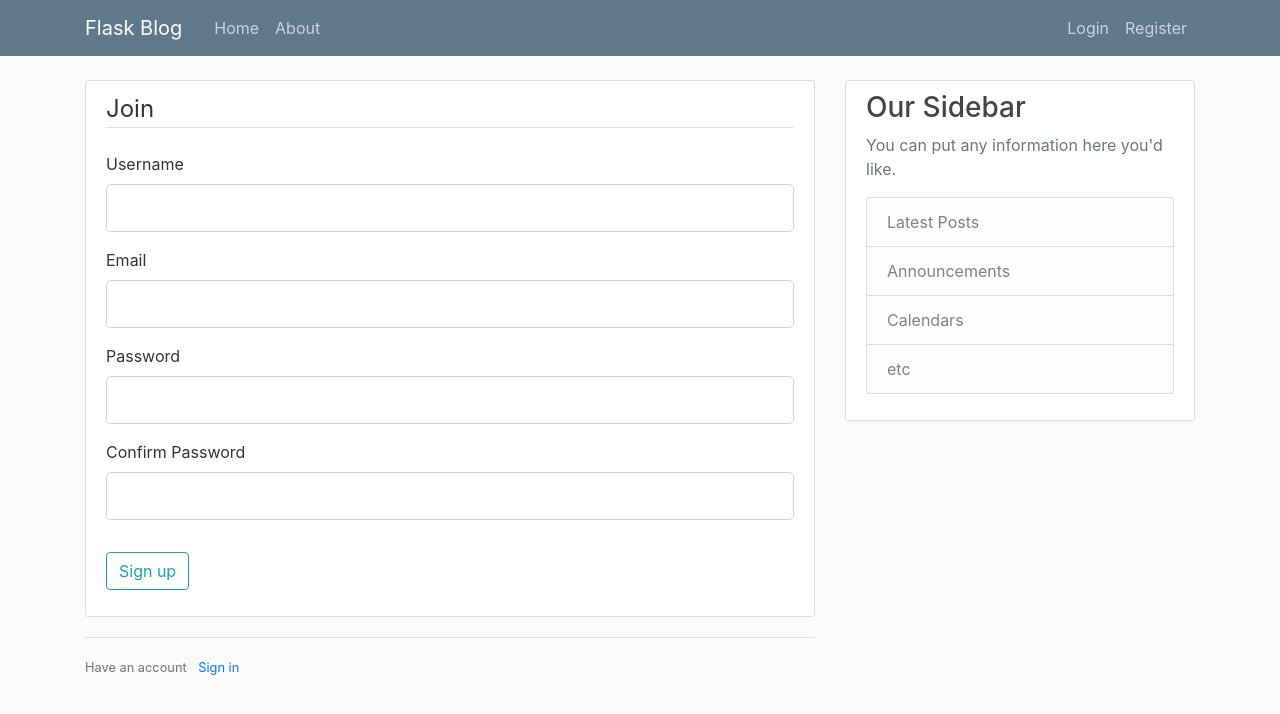
After one commit to MohamadBouchi/flask-blog, a Flask app: template templates/register.html in a window 1280 px wide. The commit adds this page. Shown: the top 714 px of the page. Run offline with Flask 2, Linux system fonts and the light colour scheme; the template is opened without the code that fills it: values that come from a table or form of the project are taken from there, others are empty; some libraries are stand-ins or nearby versions.

Commit message:
add register and login template, authentication and flash messages, install flask-wtf

```diff
--- a/flaskblog.py
+++ b/flaskblog.py
@@ -1,7 +1,9 @@
-from flask import Flask, render_template, url_for
+from flask import Flask, render_template, url_for, flash, redirect
+from forms import RegistrationForm, LoginForm
 
 app = Flask(__name__)
 
+app.config['SECRET_KEY'] = '31da0ee3646ae04f456db0a344bab17d'
 
 posts = [
     {
@@ -36,7 +38,25 @@ def about():
     return render_template('about.html', title='about')
 
 
+@app.route("/register", methods=['GET', 'POST'])
+def register():
+    form = RegistrationForm()
+    if form.validate_on_submit():
+        flash(f'Account created for {form.username.data}', 'success')
+        return redirect(url_for('home'))
+    return render_template('register.html', title='register', form=form)
+
+
+@app.route("/login", methods=['GET', 'POST'])
+def login():
+    form = LoginForm()
+    if form.email.data == 'admin@blog.com' and form.password.data == 'password':
+        flash('you have been logged in', 'success')
+        return redirect(url_for('home'))
+    else:
+        flash('login unsuccessful', 'danger')
+    return render_template('login.html', title='login', form=form)
+
+
 if __name__ == '__main__':
     app.run(debug=True)
-
-video 3
--- /dev/null
+++ b/forms.py
@@ -0,0 +1,18 @@
+from flask_wtf import FlaskForm
+from wtforms import StringField, PasswordField, SubmitField, BooleanField
+from wtforms.validators import DataRequired, Length, Email, EqualTo
+
+
+class RegistrationForm(FlaskForm):
+    username = StringField('Username', validators=[DataRequired(), Length(min=2, max=20)])
+    email = StringField('Email', validators=[DataRequired(), Email()])
+    password = PasswordField('Password', validators=[DataRequired()])
+    confirm_password = PasswordField('Confirm Password', validators=[DataRequired(), EqualTo('password')])
+    submit = SubmitField('Sign up')
+
+
+class LoginForm(FlaskForm):
+    email = StringField('Email', validators=[DataRequired(), Email()])
+    password = PasswordField('Password', validators=[DataRequired()])
+    remember = BooleanField('Remember Me')
+    submit = SubmitField('Login')
--- a/templates/layout.html
+++ b/templates/layout.html
@@ -41,6 +41,13 @@
         <main role="main" class="container">
           <div class="row">
             <div class="col-md-8">
+              {% with messages = get_flashed_messages(with_categories=true) %}
+                {% if messages %}
+                  {% for category, message in messages %}
+                    <div class="alert alert-{{ category }}">{{ message }}</div>
+                  {% endfor %}
+                {% endif %}
+              {% endwith %}
               {% block content %}{% endblock %}
             </div>
             <div class="col-md-4">
--- /dev/null
+++ b/templates/register.html
@@ -0,0 +1,71 @@
+{% extends "layout.html" %}
+{% block content %}
+    <div class="content-section">
+        <form action="" method="POST">
+            {{ form.hidden_tag() }}
+            <fieldset class="form-group">
+                <legend class="border-bottom mb-4">Join</legend>
+                <div class="form-group">
+                    {{ form.username.label(class="form-control-label") }}
+
+                    {% if form.username.errors %}
+                        {{ form.username(class="form-control form-control-lg is-invalid") }}
+                        <div class="invalid-feedback">
+                            {% for error in errors %}
+                                <span>{{ error }}</span>
+                            {% endfor %}
+                        </div>
+                    {% else %}
+                        {{ form.username(class="form-control form-control-lg") }}
+                    {% endif %}
+                </div>
+                <div class="form-group">
+                    {{ form.email.label(class="form-control-label") }}
+                    {% if form.email.errors %}
+                        {{ form.email(class="form-control form-control-lg is-invalid") }}
+                        <div class="invalid-feedback">
+                            {% for error in errors %}
+                                <span>{{ error }}</span>
+                            {% endfor %}
+                        </div>
+                    {% else %}
+                        {{ form.email(class="form-control form-control-lg") }}
+                    {% endif %}
+                </div>
+                <div class="form-group">
+                    {{ form.password.label(class="form-control-label") }}
+                    {% if form.password.errors %}
+                        {{ form.password(class="form-control form-control-lg is-invalid") }}
+                        <div class="invalid-feedback">
+                            {% for error in errors %}
+                                <span>{{ error }}</span>
+                            {% endfor %}
+                        </div>
+                    {% else %}
+                        {{ form.password(class="form-control form-control-lg") }}
+                    {% endif %}
+                </div>
+                <div class="form-group">
+                    {{ form.confirm_password.label(class="form-control-label") }}
+                    {% if form.confirm_password.errors %}
+                        {{ form.confirm_password(class="form-control form-control-lg is-invalid") }}
+                        <div class="invalid-feedback">
+                            {% for error in errors %}
+                                <span>{{ error }}</span>
+                            {% endfor %}
+                        </div>
+                    {% else %}
+                        {{ form.confirm_password(class="form-control form-control-lg") }}
+                    {% endif %}
+                </div>
+            </fieldset>
+            <div class="form-group">
+                {{ form.submit(class="btn btn-outline-info") }}
+            </div>
+        </form>
+    </div>
+
+    <div class="border-top pt-3">
+        <small class="text-muted">Have an account <a href="{{ url_for('login') }}" class="ml-2">Sign in</a></small>
+    </div>
+{% endblock content %}
```
Also changed, not shown: templates/login.html (added, +51 -0 lines).
